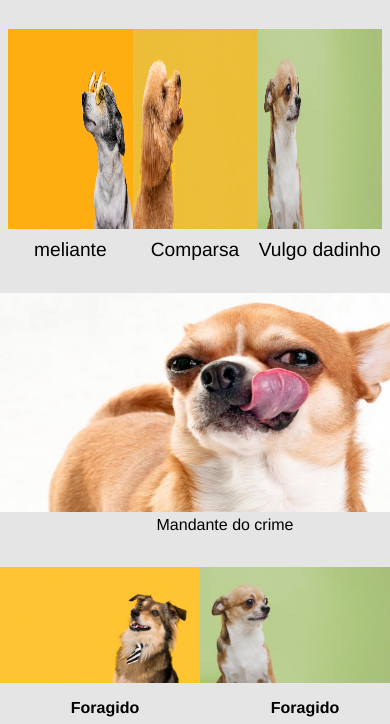
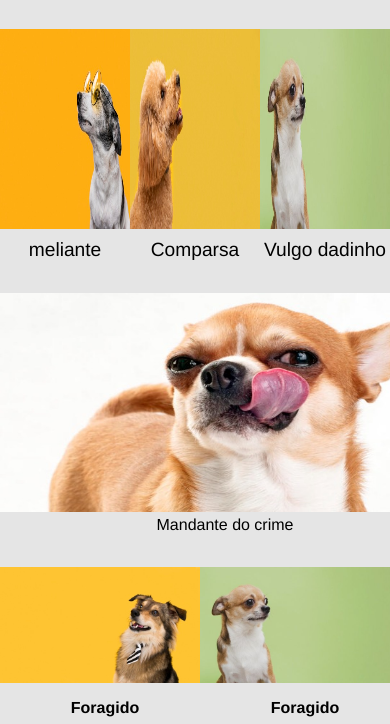
Before and after one commit to vtrajanodev/task4, a website: page pages/noticias.html in a window 390 px wide. Shown: the part 120-844 px from the top of the page. Drawn offline with Linux system fonts and the light colour scheme.

Commit message:
ajuste na responsividade

```diff
--- a/styles/styles-noticias.css
+++ b/styles/styles-noticias.css
@@ -23,7 +23,7 @@ div.principal-container{
 
 div.flex-top-container{
     max-width: 1400px;
-    margin: 2rem 0.5rem 4rem;
+    margin: 2rem auto 4rem;
 
     display: flex;
     align-items: center;
```
